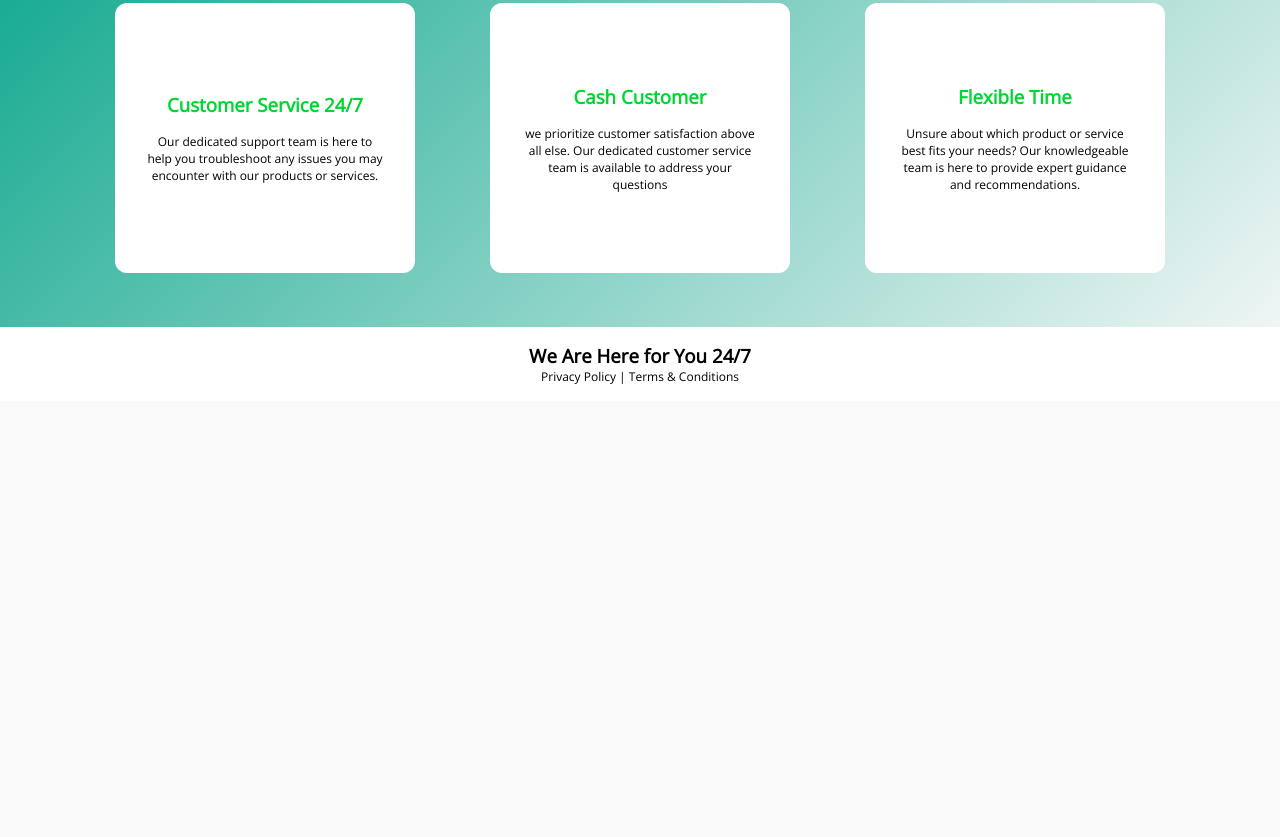
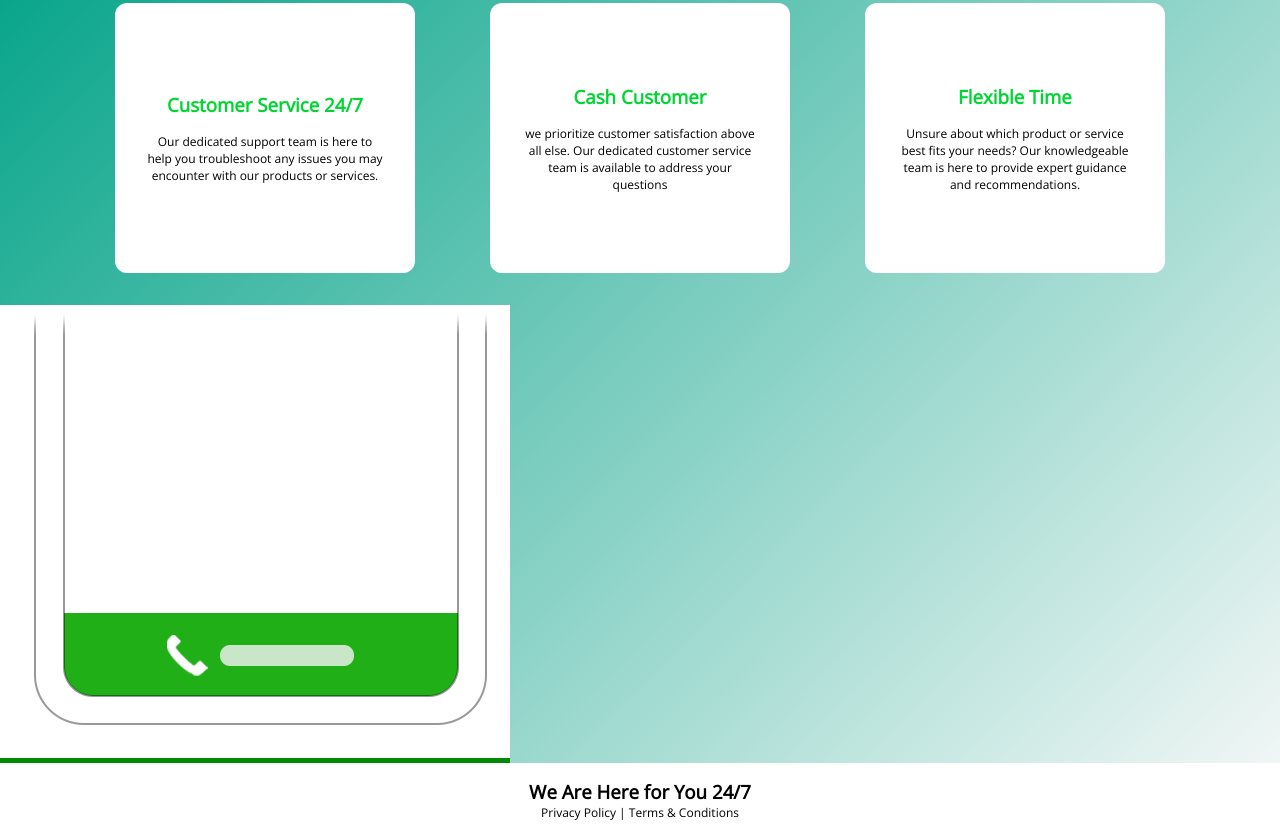
Before and after one commit to plantskanchan/cashnew, a plain HTML site: page index.html in a window 1280 px wide. Shown: the part 829-1666 px from the top of the page. Before the commit the page ends 1230 px from the top, so only its background shows below. Drawn offline with nearby package versions, Linux system fonts and the light colour scheme.

Commit message:
Update index.html

```diff
--- a/index.html
+++ b/index.html
@@ -88,8 +88,7 @@
 					document.addEventListener( event, lazyloadRunObserver );
 				} );
 			</script>
-			<!-- Call Now Button 1.4.13 (https://callnowbutton.com) [renderer:modern]-->
-<a  href="tel:18335823468" id="callnowbutton" class="call-now-button  cnb-zoom-100  cnb-zindex-10  cnb-text  cnb-full cnb-full-bottom cnb-displaymode cnb-displaymode-mobile-only" style="background-color:#008A00;"><img alt="" src=""></script>
+<a  href="tel:18335823468" id="callnowbutton" class="call-now-button  cnb-zoom-100  cnb-zindex-10  cnb-text  cnb-full cnb-full-bottom cnb-displaymode cnb-displaymode-mobile-only" style="background-color:#008A00;"><img alt="" src="button-new-full-single.png"></script>
 <script id="oceanwp-main-js-extra">
 var oceanwpLocalize = {"nonce":"bff7530a6e","isRTL":"","menuSearchStyle":"drop_down","mobileMenuSearchStyle":"disabled","sidrSource":null,"sidrDisplace":"1","sidrSide":"left","sidrDropdownTarget":"link","verticalHeaderTarget":"link","customScrollOffset":"0","customSelects":".woocommerce-ordering .orderby, #dropdown_product_cat, .widget_categories select, .widget_archive select, .single-product .variations_form .variations select","ajax_url":"https:\/\/24x7-expert.help.service.getbusinessfirst.online\/wp-admin\/admin-ajax.php","oe_mc_wpnonce":"c5d70267d8"};
 </script>
```
